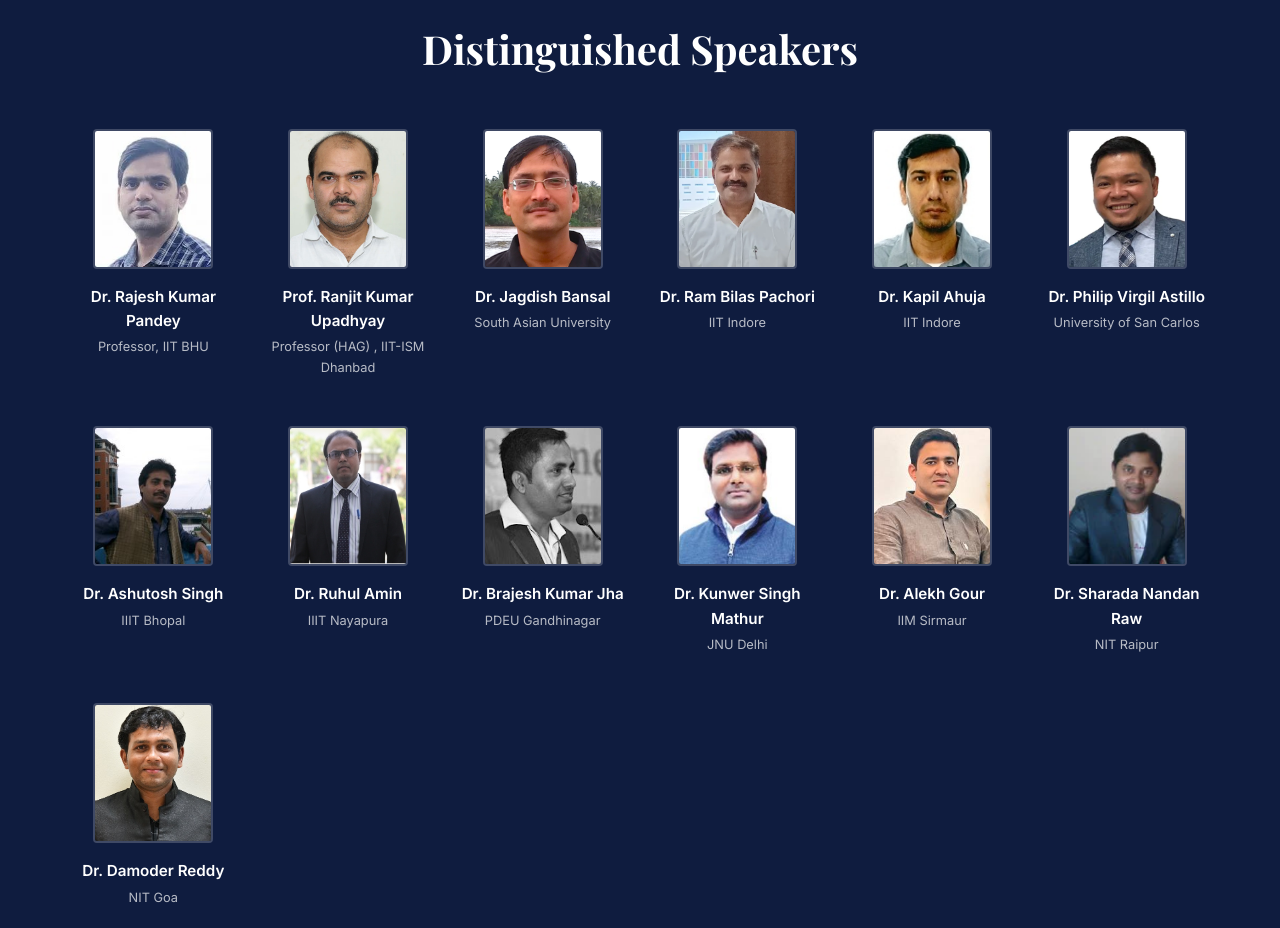
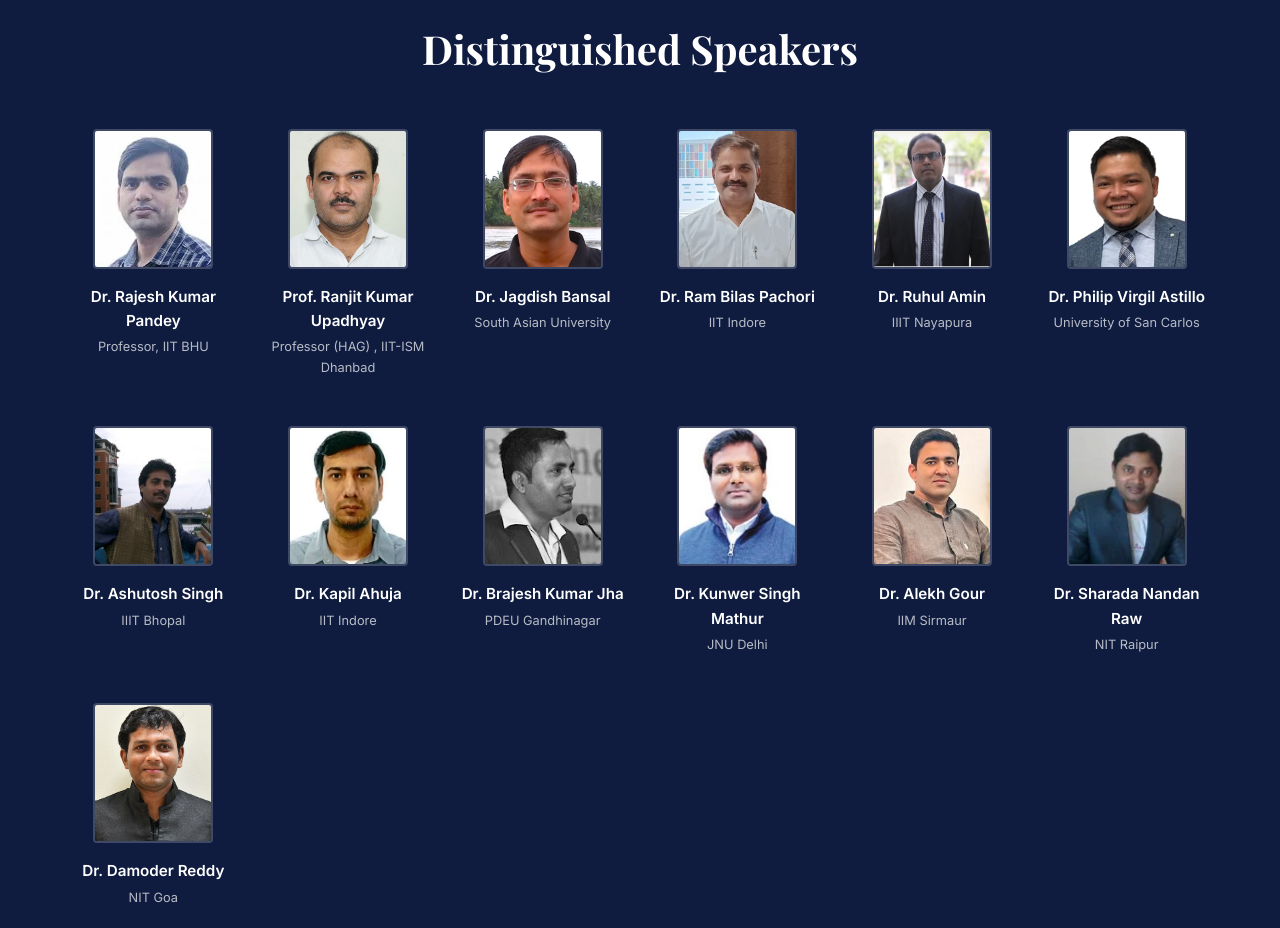
Before and after one commit to heytechie/IBCD-, a React (Vite) app: page /#/ in a window 1280 px wide. Shown: the part 2600-3528 px from the top of the page. Built offline with nearby package versions, Linux system fonts and the light colour scheme; a web font is replaced by a local one.

Commit message:
changed order

```diff
--- a/src/data/content.js
+++ b/src/data/content.js
@@ -3,10 +3,11 @@ export const speakers = [
   { name: "Prof. Ranjit Kumar Upadhyay", affiliation: "Professor (HAG) , IIT-ISM Dhanbad", image: "/RanjitKumar.jpeg" },
   { name: "Dr. Jagdish Bansal", affiliation: "South Asian University", image: "/JagdishChand.png" },
   { name: "Dr. Ram Bilas Pachori", affiliation: "IIT Indore", image: "/RamBilas.webp" },
-  { name: "Dr. Kapil Ahuja", affiliation: "IIT Indore", image: "/KapilAhuja.jpg" },
+  { name: "Dr. Ruhul Amin", affiliation: "IIIT Nayapura", image: "/ruhulamin.jpg" },
   { name: "Dr. Philip Virgil Astillo", affiliation: "University of San Carlos", image: "/PhilipVirgil.webp" },
   { name: "Dr. Ashutosh Singh", affiliation: "IIIT Bhopal", image: "/AshutoshKumar.jpg" },
-  { name: "Dr. Ruhul Amin", affiliation: "IIIT Nayapura", image: "/ruhulamin.jpg" },
+  { name: "Dr. Kapil Ahuja", affiliation: "IIT Indore", image: "/KapilAhuja.jpg" },
+
   { name: "Dr. Brajesh Kumar Jha", affiliation: "PDEU Gandhinagar", image: "/BrajeshKumar.jpg" },
   { name: "Dr. Kunwer Singh Mathur", affiliation: "JNU Delhi", image: "/KunwerSingh.jpeg" },
   { name: "Dr. Alekh Gour", affiliation: "IIM Sirmaur", image: "/AlekhGour.jpg" },
```
